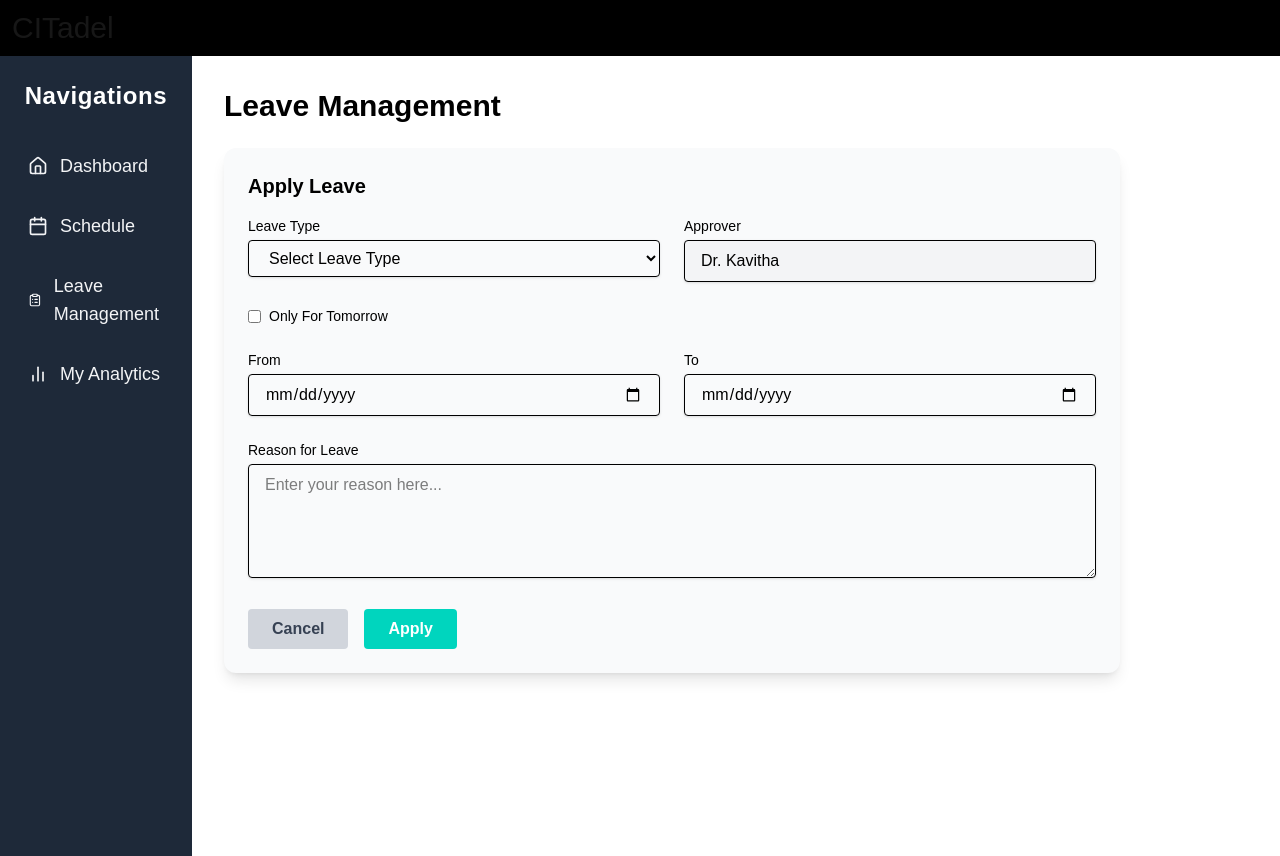
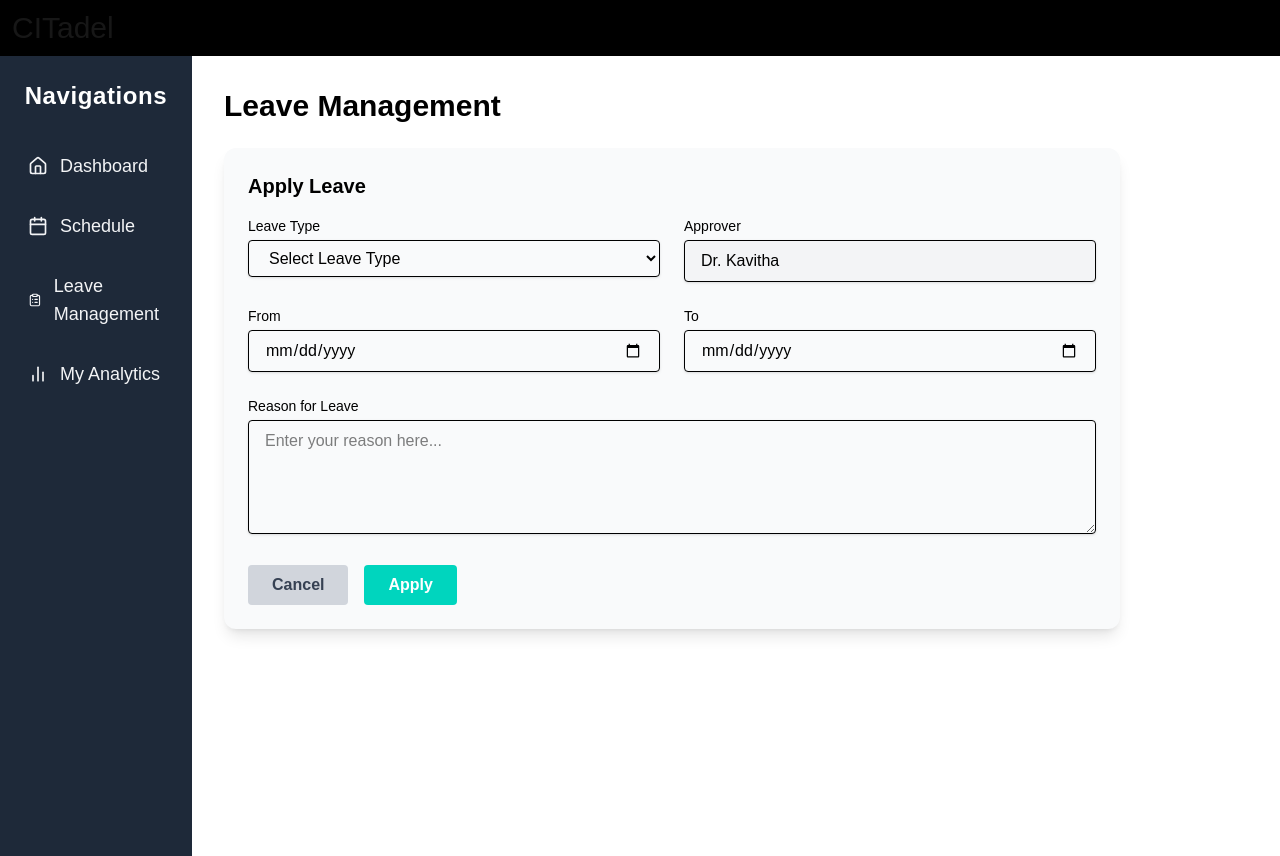
Before and after one commit to dineshragunathan/demo, a Next.js app: page /leave/apply in a window 1280 px wide. Built offline with nearby package versions, Linux system fonts and the light colour scheme.

Commit message:
leave reasons

```diff
--- a/src/app/leave/apply/page.js
+++ b/src/app/leave/apply/page.js
@@ -4,42 +4,9 @@ import Sidebar from "../../components/sideBar";
 import { useState } from "react";
 
 export default function Dashboard() {
-    const [onlyTomorrow, setOnlyTomorrow] = useState(false);
-    const [halfDay, setHalfDay] = useState(false);
+
     const [fromDate, setFromDate] = useState("");
     const [toDate, setToDate] = useState("");
-
-    const getTomorrowDate = () => {
-        const tomorrow = new Date();
-        tomorrow.setDate(tomorrow.getDate() + 1);
-        return tomorrow.toISOString().split("T")[0];
-    };
-
-    const handleOnlyTomorrowChange = () => {
-        const checked = !onlyTomorrow;
-        setOnlyTomorrow(checked);
-        setHalfDay(false);
-
-        if (checked) {
-            const tomorrow = getTomorrowDate();
-            setFromDate(tomorrow);
-            setToDate(tomorrow);
-        } else {
-            setFromDate("");
-            setToDate("");
-        }
-    };
-
-    const handleHalfDayChange = () => {
-        const checked = !halfDay;
-        setHalfDay(checked);
-        setOnlyTomorrow(false);
-
-        if (checked) {
-            setFromDate("");
-            setToDate("");
-        }
-    };
 
     return (
         <>
@@ -59,9 +26,22 @@ export default function Dashboard() {
                                 <label className="block mb-1 text-sm font-medium">Leave Type</label>
                                 <select className="w-full border rounded px-4 py-2 shadow-sm">
                                     <option>Select Leave Type</option>
-                                    <option>Casual Leave</option>
-                                    <option>Sick Leave</option>
+                                    <option value="OD">OD - On Duty</option>
+                                    <option value="UOD">UOD - University On Duty</option>
+                                    <option value="OOD">OOD - On Duty Official</option>
+                                    <option value="CH">CH - Compensatory Holiday</option>
+                                    <option value="CL">CL - Casual Leave</option>
+                                    <option value="RH">RH - Restricted Holiday</option>
+                                    <option value="VL">VL - Vacation Leave</option>
+                                    <option value="LOP">LOP - Loss of Pay</option>
+                                    <option value="P">P - Permission</option>
+                                    <option value="SD">SD - Squad Duty</option>
+                                    <option value="EP">EP - External Practical</option>
+                                    <option value="EI">EL - External Invigilation (Theory)</option>
+                                    <option value="ET">ET - External Theory Valuation</option>
+                                    <option value="AUJ">AJ - AUJ Duty</option>
                                 </select>
+
                             </div>
 
                             {/* Approver */}
@@ -75,17 +55,6 @@ export default function Dashboard() {
                                 />
                             </div>
 
-                            <div className="flex items-center gap-2 md:col-span-2">
-                                <input
-                                    type="checkbox"
-                                    id="tomorrow"
-                                    checked={onlyTomorrow}
-                                    onChange={handleOnlyTomorrowChange}
-                                    className="accent-blue-900"
-                                />
-                                <label htmlFor="tomorrow" className="text-sm font-medium">Only For Tomorrow</label>
-                            </div>
-
 
                             {/* Date Range */}
                             <div>
@@ -95,7 +64,6 @@ export default function Dashboard() {
                                     className="w-full border rounded px-4 py-2 shadow-sm"
                                     value={fromDate}
                                     onChange={(e) => setFromDate(e.target.value)}
-                                    disabled={onlyTomorrow || halfDay}
                                 />
                             </div>
 
@@ -106,7 +74,6 @@ export default function Dashboard() {
                                     className="w-full border rounded px-4 py-2 shadow-sm"
                                     value={toDate}
                                     onChange={(e) => setToDate(e.target.value)}
-                                    disabled={onlyTomorrow || halfDay}
                                 />
                             </div>
                         </div>
```
